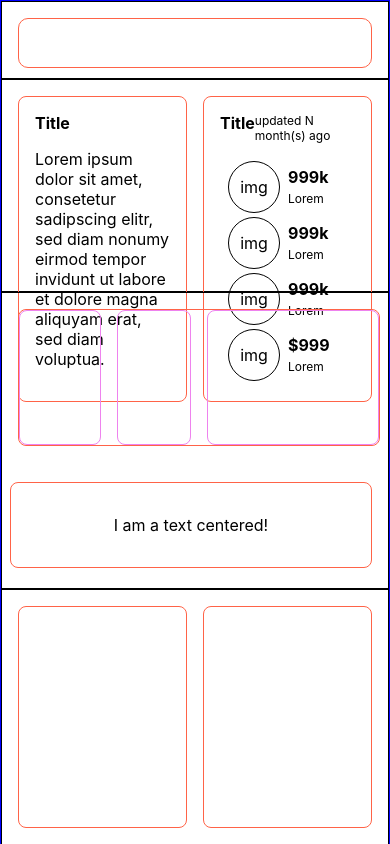
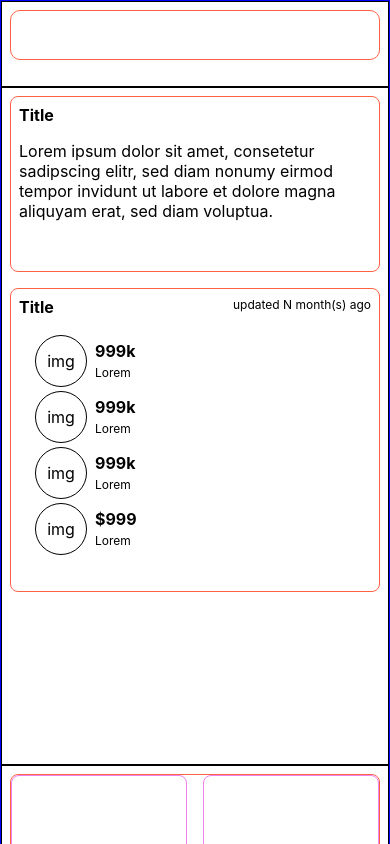
Before and after one commit to aripan/responsive-dashboard, a React (Create React App) app: page / in a window 390 px wide. Shown: the top 844 px of the page. Built offline with nearby package versions, Linux system fonts and the light colour scheme.

Commit message:
Mobile size done

```diff
--- a/src/components/MainArea/BottomSection/BottomSection.css
+++ b/src/components/MainArea/BottomSection/BottomSection.css
@@ -20,3 +20,20 @@
   grid-template-areas: "bottom-left bottom-right";
   height: 100%;
 }
+
+/* X-Small devices (portrait phones, less than 576px) */
+@media screen and (max-width: 576px) {
+  .bottom-right {
+    display: none;
+  }
+
+  .bottom-container {
+    grid-template-columns: 1fr;
+    grid-template-areas: "bottom-left";
+  }
+
+  .bottom-left {
+    height: 10rem;
+    margin: 0.5em;
+  }
+}
--- a/src/components/MainArea/MainAreaScreen/MainAreaScreen.css
+++ b/src/components/MainArea/MainAreaScreen/MainAreaScreen.css
@@ -48,17 +48,17 @@
 }
 
 /* X-Small devices (portrait phones, less than 576px) */
-/* @media screen and (max-width: 576px) {
+@media screen and (max-width: 576px) {
   .top-bar-section {
     height: 10vh;
   }
   .title-section {
-    height: 35vh;
+    height: 80vh;
   }
   .middle-section {
-    height: 35vh;
+    height: 50vh;
   }
   .bottom-section {
-    height: 20vh;
+    height: 28vh;
   }
-} */
+}
--- a/src/components/MainArea/MiddleSection/MiddleSection.css
+++ b/src/components/MainArea/MiddleSection/MiddleSection.css
@@ -63,6 +63,7 @@
     height: 16vh;
     grid-template-columns: 1fr 1fr 2fr;
     grid-template-areas: "one two three three";
+    margin: 1em 1em 0.5em 1em;
   }
 
   .middle-left-one {
@@ -78,5 +79,40 @@
 
   .middle-right {
     height: 10vh;
+    margin: 0.5em 1em 1em 1em;
   }
 }
+
+/* X-Small devices (portrait phones, less than 576px) */
+@media screen and (max-width: 576px) {
+  .middle-container {
+    grid-template-columns: 1fr;
+    grid-template-areas:
+      "middle-left"
+      "middle-right";
+  }
+
+  .middle-left {
+    height: 30vh;
+    grid-template-columns: 1fr 1fr;
+    grid-template-areas:
+      "one two"
+      "three three";
+    margin: 0.5em;
+  }
+
+  .middle-left-one {
+    margin: 0 0.5em 0.5em 0;
+  }
+
+  .middle-left-two {
+    margin: 0 0 0.5em 0.5em;
+  }
+  .middle-left-three {
+    margin: 0.5em 0 0 0;
+  }
+  .middle-right {
+    height: 15vh;
+    margin: 0.5em;
+  }
+}
--- a/src/components/MainArea/TitleSection/TitleSection.css
+++ b/src/components/MainArea/TitleSection/TitleSection.css
@@ -93,3 +93,33 @@
     margin: 0 0.5rem;
   }
 }
+
+/* X-Small devices (portrait phones, less than 576px) */
+@media screen and (max-width: 576px) {
+  .title-container {
+    grid-template-columns: 1fr;
+    grid-template-rows: 12rem 20rem;
+    grid-template-areas:
+      "title-heading"
+      "title-items";
+  }
+
+  .title-items-bottom {
+    flex-direction: column;
+    flex-wrap: no-wrap;
+  }
+
+  .title-items-bottom-one,
+  .title-items-bottom-two,
+  .title-items-bottom-three,
+  .title-items-bottom-four {
+    justify-content: flex-start;
+    margin: 0 1rem;
+  }
+
+  .title-heading,
+  .title-items {
+    margin: 0.5em;
+    padding: 0.5em;
+  }
+}
--- a/src/components/MainArea/TopBarSection/TopBarSection.css
+++ b/src/components/MainArea/TopBarSection/TopBarSection.css
@@ -48,4 +48,8 @@
   .top-bar-username {
     display: none;
   }
+
+  .top-bar-container {
+    margin: 0.5em;
+  }
 }
--- a/src/components/SideBar/SideBar.js
+++ b/src/components/SideBar/SideBar.js
@@ -48,6 +48,7 @@ const SideBar = () => {
         />
         {/* <Select defaultValue={dropdownOptions[0]} options={dropdownOptions} />{" "} */}
         <select
+          defaultValue="Home"
           style={{
             display: "flex",
             justifyContent: "space-around",
@@ -55,9 +56,7 @@ const SideBar = () => {
             marginLeft: "-120px",
           }}
         >
-          <option value="" selected="selected">
-            Home
-          </option>
+          <option value="Home">Home</option>
           <option>Email</option>
           <option>Chat</option>
           <option>Todo</option>
--- a/src/index.css
+++ b/src/index.css
@@ -1,13 +1,14 @@
 body {
   margin: 0;
-  font-family: -apple-system, BlinkMacSystemFont, 'Segoe UI', 'Roboto', 'Oxygen',
-    'Ubuntu', 'Cantarell', 'Fira Sans', 'Droid Sans', 'Helvetica Neue',
+  box-sizing: border-box;
+  font-family: -apple-system, BlinkMacSystemFont, "Segoe UI", "Roboto", "Oxygen",
+    "Ubuntu", "Cantarell", "Fira Sans", "Droid Sans", "Helvetica Neue",
     sans-serif;
   -webkit-font-smoothing: antialiased;
   -moz-osx-font-smoothing: grayscale;
 }
 
 code {
-  font-family: source-code-pro, Menlo, Monaco, Consolas, 'Courier New',
+  font-family: source-code-pro, Menlo, Monaco, Consolas, "Courier New",
     monospace;
 }
```
